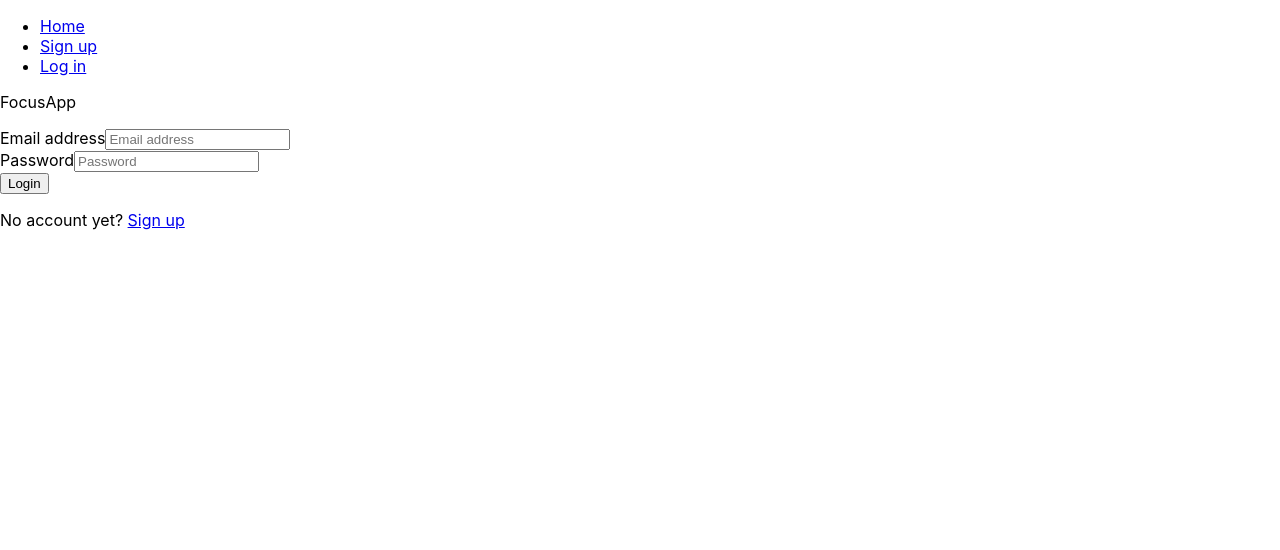
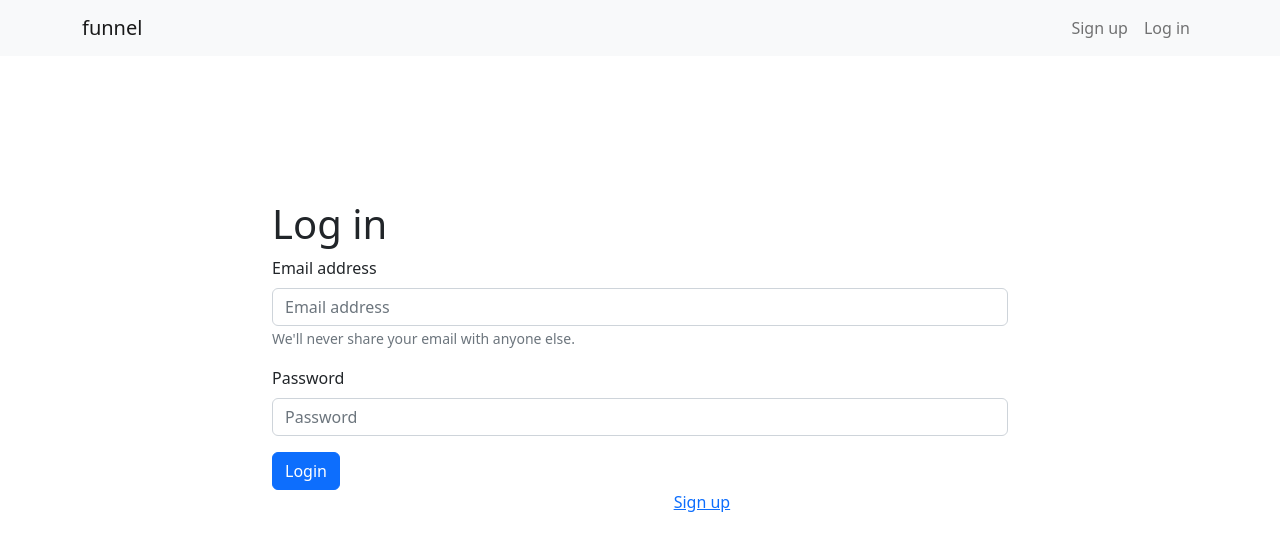
Before and after one commit to mee-kell/funnel, a React (Create React App) app: page /login in a window 1280 px wide. Shown: the top 550 px of the page. Built offline with nearby package versions, Linux system fonts and the light colour scheme.

Commit message:
style: :lipstick: Add Bootstrap UI.

```diff
--- a/package.json
+++ b/package.json
@@ -6,8 +6,10 @@
     "@testing-library/jest-dom": "^5.16.5",
     "@testing-library/react": "^13.4.0",
     "@testing-library/user-event": "^13.5.0",
+    "bootstrap": "^5.2.3",
     "firebase": "^9.15.0",
     "react": "^18.2.0",
+    "react-bootstrap": "^2.7.0",
     "react-dom": "^18.2.0",
     "react-router-dom": "^6.5.0",
     "react-scripts": "^2.1.3",
--- a/public/index.html
+++ b/public/index.html
@@ -1,14 +1,12 @@
 <!DOCTYPE html>
 <html lang="en">
+
 <head>
   <meta charset="utf-8" />
   <link rel="icon" href="%PUBLIC_URL%/favicon.ico" />
   <meta name="viewport" content="width=device-width, initial-scale=1" />
   <meta name="theme-color" content="#000000" />
-    <meta
-      name="description"
-      content="Web site created using create-react-app"
-    />
+  <meta name="description" content="Web site created using create-react-app" />
   <link rel="apple-touch-icon" href="%PUBLIC_URL%/logo192.png" />
   <!--
       manifest.json provides metadata used when your web app is installed on a
@@ -24,8 +22,11 @@
       work correctly both with client-side routing and a non-root public URL.
       Learn how to configure a non-root public URL by running `npm run build`.
     -->
+  <link rel="stylesheet" href="https://cdn.jsdelivr.net/npm/bootstrap@5.2.3/dist/css/bootstrap.min.css"
+    integrity="sha384-rbsA2VBKQhggwzxH7pPCaAqO46MgnOM80zW1RWuH61DGLwZJEdK2Kadq2F9CUG65" crossorigin="anonymous" />
   <title>React App</title>
 </head>
+
 <body>
   <noscript>You need to enable JavaScript to run this app.</noscript>
   <div id="root"></div>
@@ -40,4 +41,5 @@
       To create a production bundle, use `npm run build` or `yarn build`.
     -->
 </body>
+
 </html>
--- a/src/App.js
+++ b/src/App.js
@@ -2,19 +2,25 @@ import React from 'react';
 import Home from './routes/Home.js';
 import Signup from './routes/Signup';
 import Login from './routes/Login';
-import { Routes, Route, Link } from 'react-router-dom';
+import { Routes, Route } from 'react-router-dom';
+
+import Container from 'react-bootstrap/Container';
+import Nav from 'react-bootstrap/Nav';
+import Navbar from 'react-bootstrap/Navbar';
 
 function App() {
 
   return (
     <div>
-      <nav>
-        <ul>
-          <li><Link to="/">Home</Link></li>
-          <li><Link to="/signup">Sign up</Link></li>
-          <li><Link to="/login">Log in</Link></li>
-        </ul>
-      </nav>
+      <Navbar bg="light" variant="light">
+        <Container>
+          <Navbar.Brand href="/">funnel</Navbar.Brand>
+          <Nav className="justify-content-end">
+            <Nav.Link href="/signup">Sign up</Nav.Link>
+            <Nav.Link href="/login">Log in</Nav.Link>
+          </Nav>
+        </Container>
+      </Navbar>
       <Routes>
         <Route path="/" element={<Home />} />
         <Route path="/signup" element={<Signup />} />
--- a/src/index.js
+++ b/src/index.js
@@ -4,6 +4,7 @@ import './index.css';
 import App from './App';
 import { BrowserRouter } from "react-router-dom";
 import reportWebVitals from './reportWebVitals';
+import 'bootstrap/dist/css/bootstrap.min.css';
 
 const root = ReactDOM.createRoot(document.getElementById('root'));
 root.render(
--- a/src/routes/Home.js
+++ b/src/routes/Home.js
@@ -2,6 +2,8 @@ import React from 'react';
 import { signOut } from "firebase/auth";
 import { auth } from '../firebase';
 import { useNavigate } from 'react-router-dom';
+
+import Button from 'react-bootstrap/Button';
 
 const Home = () => {
     const navigate = useNavigate();
@@ -20,9 +22,9 @@ const Home = () => {
 
     if (user) {
         return (<div>
-            <button onClick={handleLogout}>
+            <Button onClick={handleLogout}>
                 Logout
-            </button>
+            </Button>
         </div>)
     }
 
--- a/src/routes/Login.js
+++ b/src/routes/Login.js
@@ -2,6 +2,10 @@ import React, { useState } from 'react';
 import { signInWithEmailAndPassword } from 'firebase/auth';
 import { auth } from '../firebase';
 import { NavLink, useNavigate } from 'react-router-dom'
+
+import Button from 'react-bootstrap/Button';
+import Form from 'react-bootstrap/Form';
+import Card from 'react-bootstrap/Card';
 
 const Login = () => {
     const navigate = useNavigate();
@@ -26,18 +30,13 @@ const Login = () => {
     }
 
     return (
-        <>
-            <main >
-                <section>
-                    <div>
-                        <p> FocusApp </p>
+        <Card style={{ margin: '8rem 16rem', border: '0px' }} body>
+            <h1> Log in </h1>
 
-                        <form>
-                            <div>
-                                <label htmlFor="email-address">
-                                    Email address
-                                </label>
-                                <input
+            <Form>
+                <Form.Group className="mb-3" controlId="formEmail">
+                    <Form.Label>Email address</Form.Label>
+                    <Form.Control
                         id="email-address"
                         name="email"
                         type="email"
@@ -45,13 +44,14 @@ const Login = () => {
                         placeholder="Email address"
                         onChange={(e) => setEmail(e.target.value)}
                     />
-                            </div>
+                    <Form.Text className="text-muted">
+                        We'll never share your email with anyone else.
+                    </Form.Text>
+                </Form.Group>
 
-                            <div>
-                                <label htmlFor="password">
-                                    Password
-                                </label>
-                                <input
+                <Form.Group className="mb-3" controlId="formPassword">
+                    <Form.Label>Password</Form.Label>
+                    <Form.Control
                         id="password"
                         name="password"
                         type="password"
@@ -59,28 +59,20 @@ const Login = () => {
                         placeholder="Password"
                         onChange={(e) => setPassword(e.target.value)}
                     />
-                            </div>
+                </Form.Group>
+                <Button variant="primary" type="submit" onClick={onLogin}>
+                    Login
+                </Button>
+            </Form>
 
-                            <div>
-                                <button
-                                    onClick={onLogin}
-                                >
-                                    Login
-                                </button>
-                            </div>
-                        </form>
-
-                        <p className="text-sm text-white text-center">
+            <div className="text-sm text-white text-center">
                 No account yet? {' '}
                 <NavLink to="/signup">
                     Sign up
                 </NavLink>
-                        </p>
+            </div>
 
-                    </div>
-                </section>
-            </main>
-        </>
+        </Card>
     )
 }
 
--- a/src/routes/Signup.js
+++ b/src/routes/Signup.js
@@ -35,7 +35,7 @@ const Signup = () => {
             <section>
                 <div>
                     <div>
-                        <h1> FocusApp </h1>
+                        <h1> Sign up </h1>
                         <form>
                             <div>
                                 <label htmlFor="email-address">
```
Also changed, not shown: 1 other file (tests, documents, lock files or other folders). Lines whose indentation alone changed are shown as unchanged.
